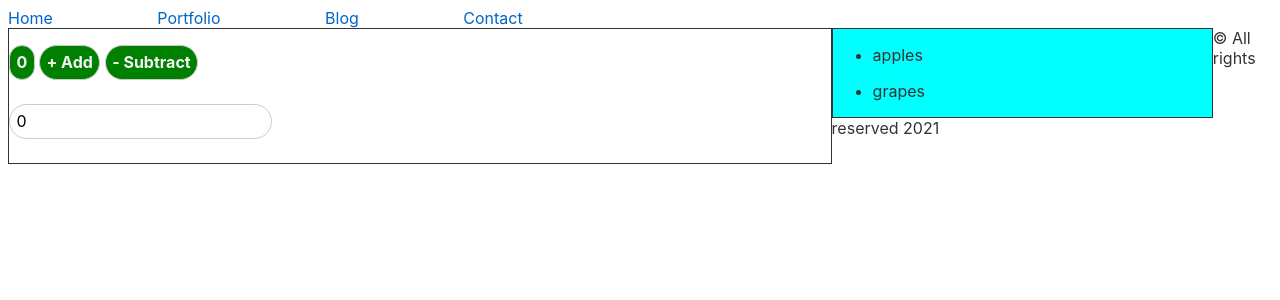
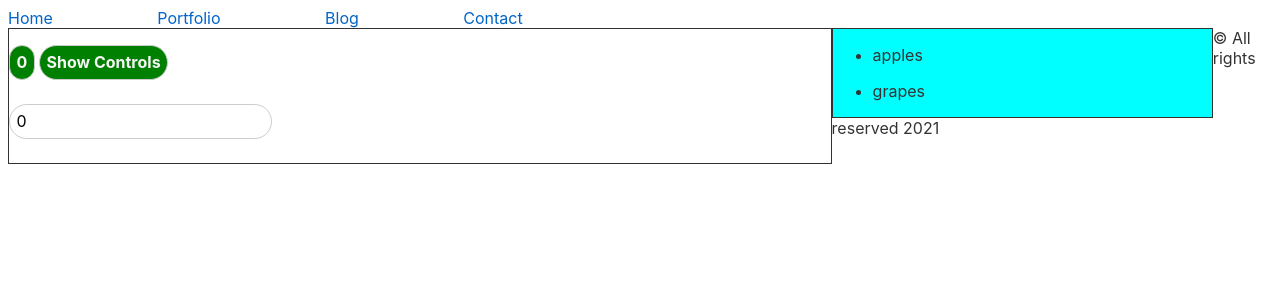
Before and after one commit to XessiveObserver/front-end, a Svelte app: page / in a window 1280 px wide. Shown: the top 300 px of the page. Built offline with nearby package versions, Linux system fonts and the light colour scheme.

Commit message:
toggle Controls feature added to App.svelte

```diff
--- a/src/App.svelte
+++ b/src/App.svelte
@@ -2,8 +2,11 @@
 import Fruits from "./Fruits.svelte";
 
 	let counter = 0;
+	let showControls = false;
+
 	const addCounter = () => counter += 1;
 	const subtractCounter = () => counter -= 1;
+	const toggleControls = () => {showControls = !showControls}
 </script>
 <header>
 	<nav>
@@ -15,15 +18,27 @@ import Fruits from "./Fruits.svelte";
 </header>
 <section>
 	<article>
+
 		<p>
+
 			<button>{counter}</button>
+			<button on:click="{toggleControls}">
+				{#if !showControls}
+					Show Controls
+				{:else}
+					Hide Controls
+				{/if}
+			</button>
+			{#if showControls}
 			<button on:click={addCounter}>+ Add</button>
 			<button on:click={subtractCounter}>- Subtract</button>
+			{/if}
 		</p>
 
 		<p>
 			<input type="number" bind:value="{counter}">
 		</p>
+
 	</article>
 </section>
 
```
